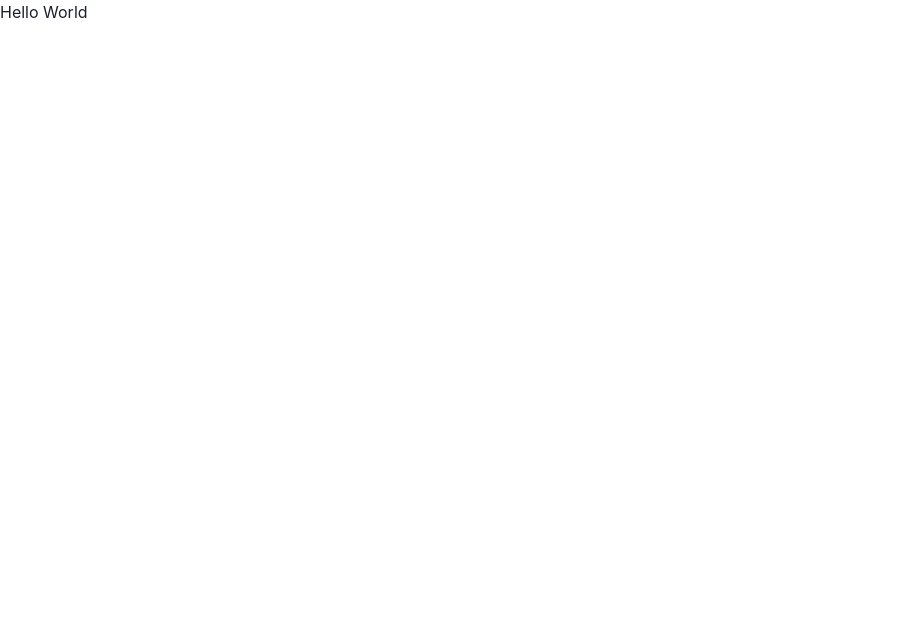
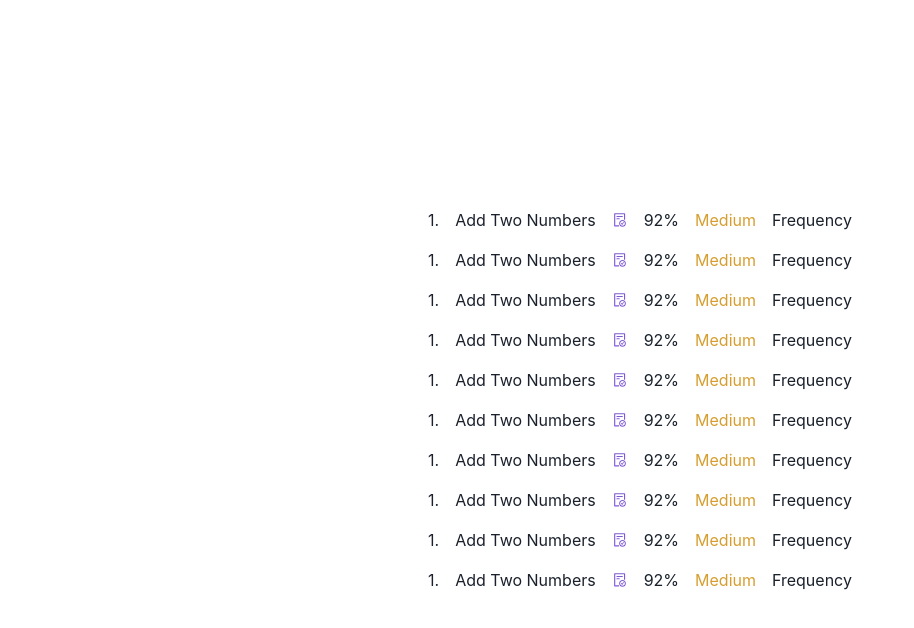
Before and after one commit to Varu98/treatcode, a React (Create React App) app: page / in a window 1280 px wide. Shown: the top 628 px of the page, without its empty margins (0-914 px from the left). Built offline with nearby package versions, Linux system fonts and the light colour scheme.

Commit message:
add : question item static scaffolding

```diff
--- a/src/App.tsx
+++ b/src/App.tsx
@@ -1,10 +1,8 @@
-import * as React from "react";
 import { ChakraProvider, Text, theme } from "@chakra-ui/react";
-import { ColorModeSwitcher } from "./ColorModeSwitcher";
-import { Logo } from "./Logo";
+import QuestionListing from "./components/QuestionListing";
 
 export const App = () => (
   <ChakraProvider theme={theme}>
-    <Text>Hello World</Text>
+    <QuestionListing />
   </ChakraProvider>
 );
--- /dev/null
+++ b/src/components/QuestionListItem.tsx
@@ -0,0 +1,22 @@
+import { Box, Flex } from "@chakra-ui/react";
+import React from "react";
+import { AiOutlineFileDone } from "react-icons/ai";
+
+const QuestionListItem = () => {
+  return (
+    <Flex justifyContent={"center"} gap={"1rem"} alignItems={"center"}>
+      <Box as="span">1.</Box>
+      <Box as="span">Add Two Numbers</Box>
+      <Box as="span" color={"purple.500"}>
+        <AiOutlineFileDone />
+      </Box>
+      <Box as="span">92%</Box>
+      <Box color={"yellow.500"} as="span">
+        Medium
+      </Box>
+      <Box as="span">Frequency</Box>
+    </Flex>
+  );
+};
+
+export default QuestionListItem;
--- /dev/null
+++ b/src/components/QuestionListing.tsx
@@ -0,0 +1,22 @@
+import { VStack } from "@chakra-ui/react";
+import React, { useState } from "react";
+import QuestionListItem from "./QuestionListItem";
+
+const QuestionListing = () => {
+  const questionsArr = new Array(10).fill(<QuestionListItem />);
+  const [questions, setQuestions] = useState(questionsArr);
+  return (
+    <VStack
+    h={'100vh'}
+    marginInline="auto"
+      justifyContent={"center"}
+      alignItems={"center"}
+      gap="1rem"
+      maxW={"60vw"}
+    >
+      {questions.map((question) => question)}
+    </VStack>
+  );
+};
+
+export default QuestionListing;
```
Also changed, not shown: src/components/QuestionListing.jsx (deleted, +0 -12 lines).
